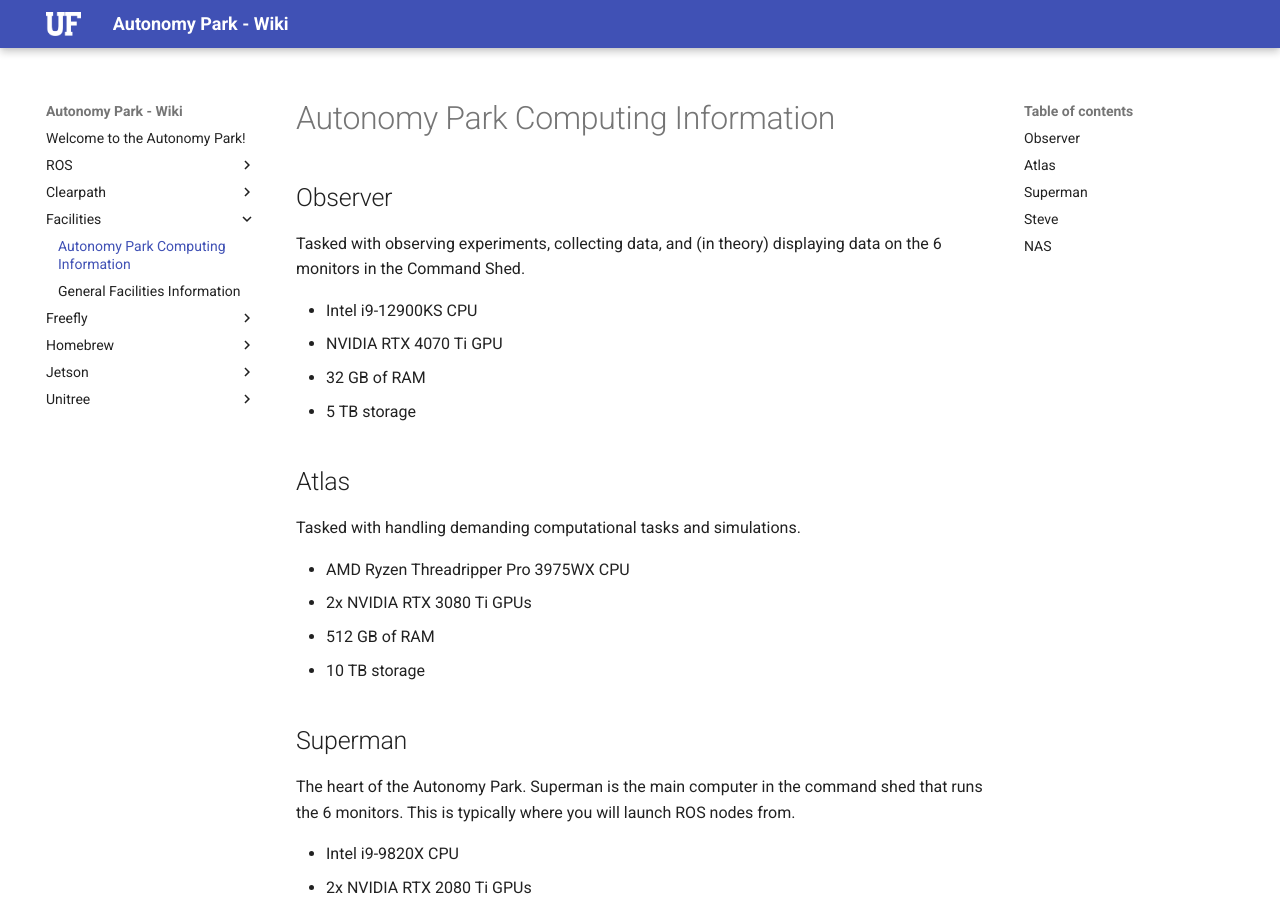
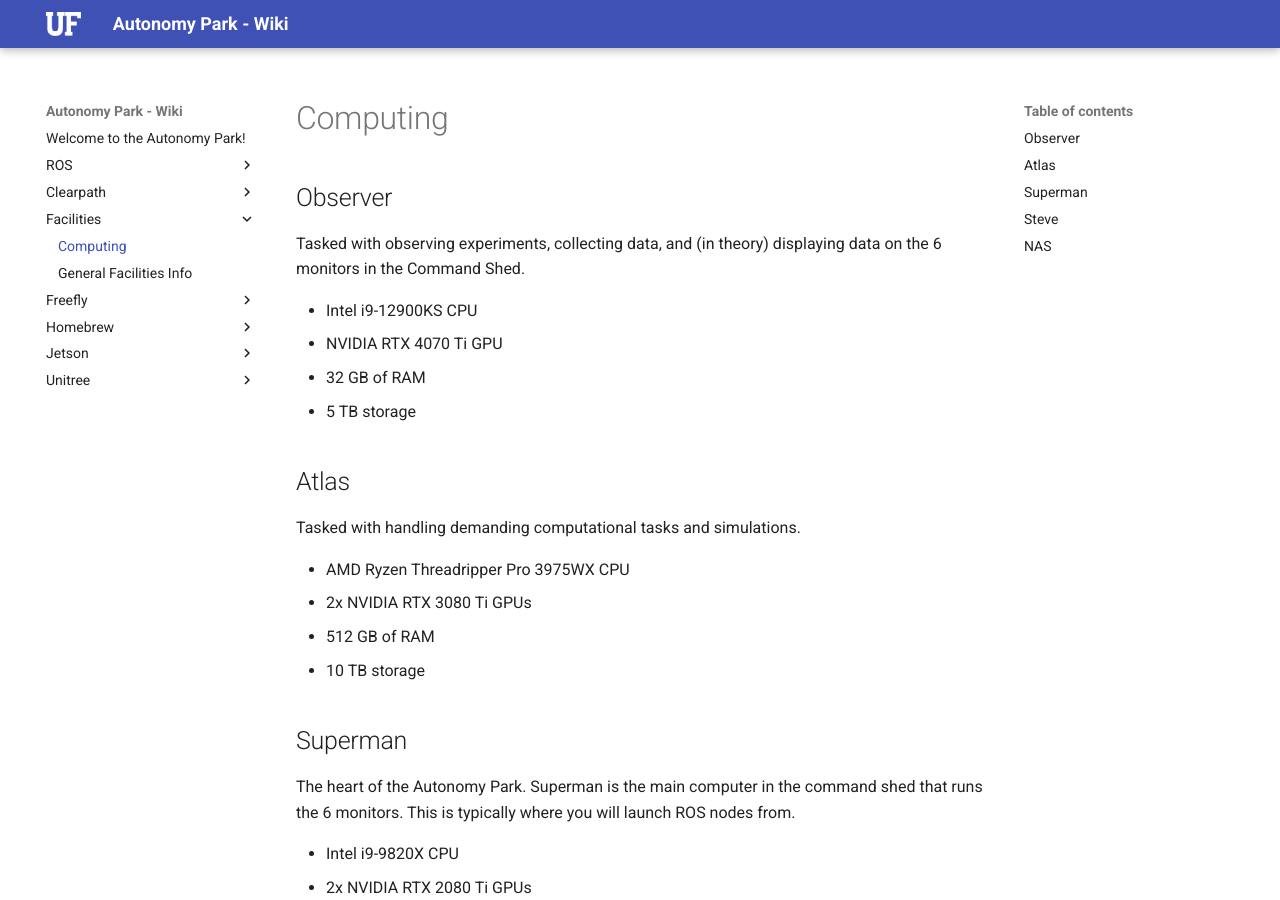
Before and after one commit to UFL-Autonomy-Park/apark_wiki, an MkDocs documentation site: the page built from docs/facilities/computing.md, in a window 1280 px wide and 900 px high. Built offline with MkDocs 1.6.1 and Material for MkDocs 9.7.7, drawn with Linux system fonts in a browser that asks for light colours.

Commit message:
change file names

```diff
--- a/docs/facilities/computing.md
+++ b/docs/facilities/computing.md
@@ -1,4 +1,4 @@
-# Autonomy Park Computing Information
+# Computing
 
 ## Observer
 
--- a/docs/facilities/general-info.md
+++ b/docs/facilities/facilities.md
@@ -1,4 +1,4 @@
-# General Facilities Information
+# General Facilities Info
 
 ## Get Access to the Park
 
```
